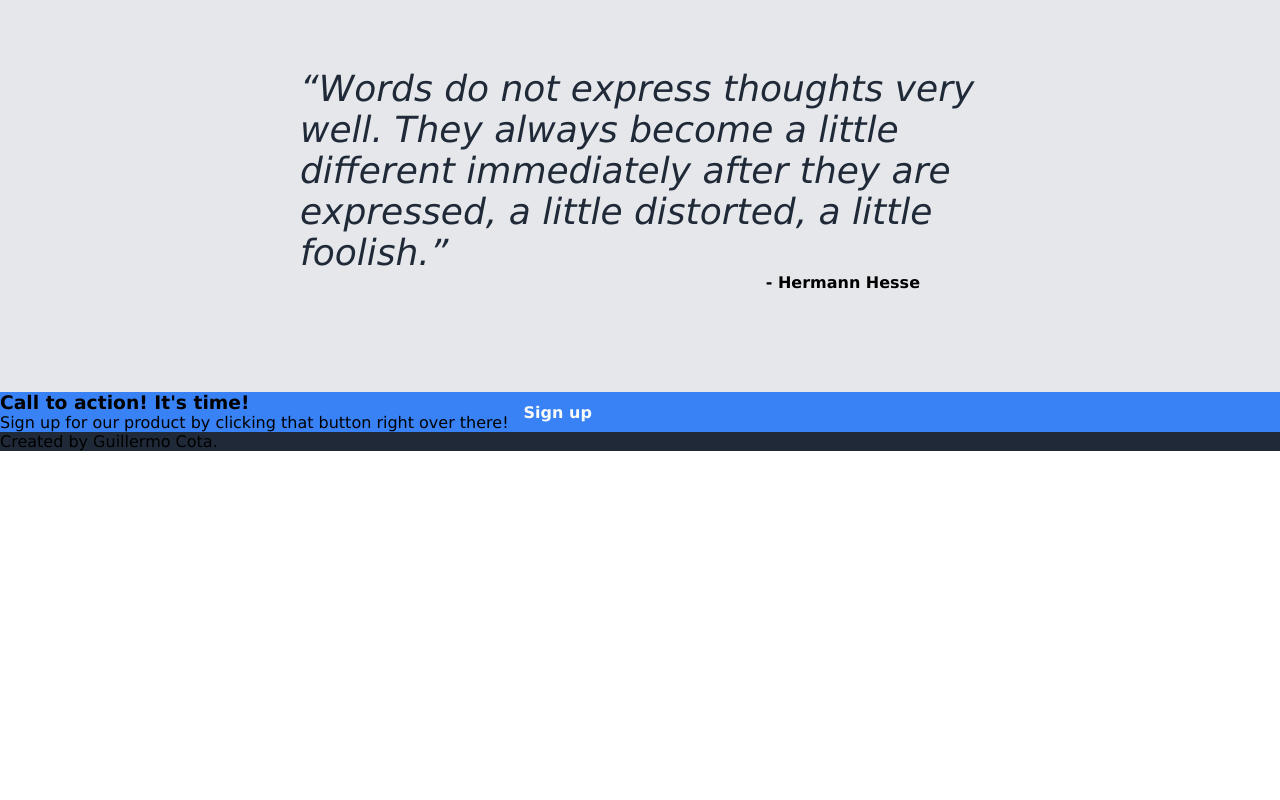
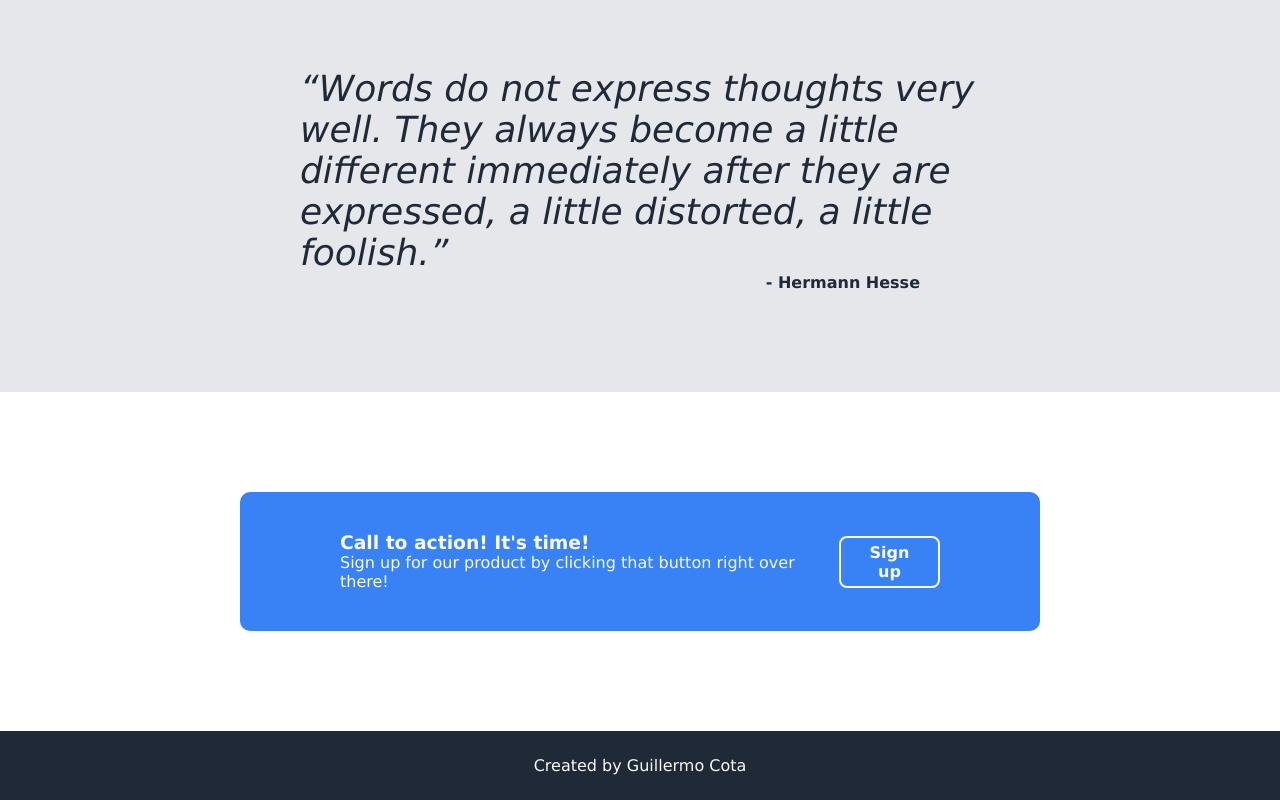
Before and after one commit to DeadlyBear11/landing_page, a plain HTML site: page index.html in a window 1280 px wide. Shown: the part 992-1792 px from the top of the page. Before the commit the page ends 1443 px from the top, so only its background shows below. Drawn offline with Linux system fonts and the light colour scheme.

Commit message:
Fully styled final sections

```diff
--- a/index.html
+++ b/index.html
@@ -63,14 +63,14 @@
         <section class="action">
             <div class="action-square container">
                 <div>
-                    <h3>Call to action! It's time!</h3>
-                    <p>Sign up for our product by clicking that button right over there!</p>
+                    <h3 class="action-text">Call to action! It's time!</h3>
+                    <p class="action-text">Sign up for our product by clicking that button right over there!</p>
                 </div>
-                <button class="button" type="button">Sign up</button>
+                <button class="button action-button" type="button">Sign up</button>
             </div>
         </section>
         <footer>
-            Created by Guillermo Cota.
+            Created by Guillermo Cota
         </footer>
     </main>
 </body>
--- a/styles.css
+++ b/styles.css
@@ -130,4 +130,28 @@ nav.container {
     text-align: right;
     padding-right: 60px;
     font-weight: 800;
+    color: var(--color1);
 }
+
+.action-square {
+    margin: 100px auto;
+    padding: 40px 100px;
+    width: 600px;
+    border-radius: 10px;
+    align-items: center;
+    justify-content: space-between;
+}
+
+.action-button {
+    border: 2px solid var(--color2);
+}
+
+.action-text {
+    color: var(--color2);
+}
+
+footer {
+    text-align: center;
+    color: var(--color2);
+    padding: 25px;
+}
```
